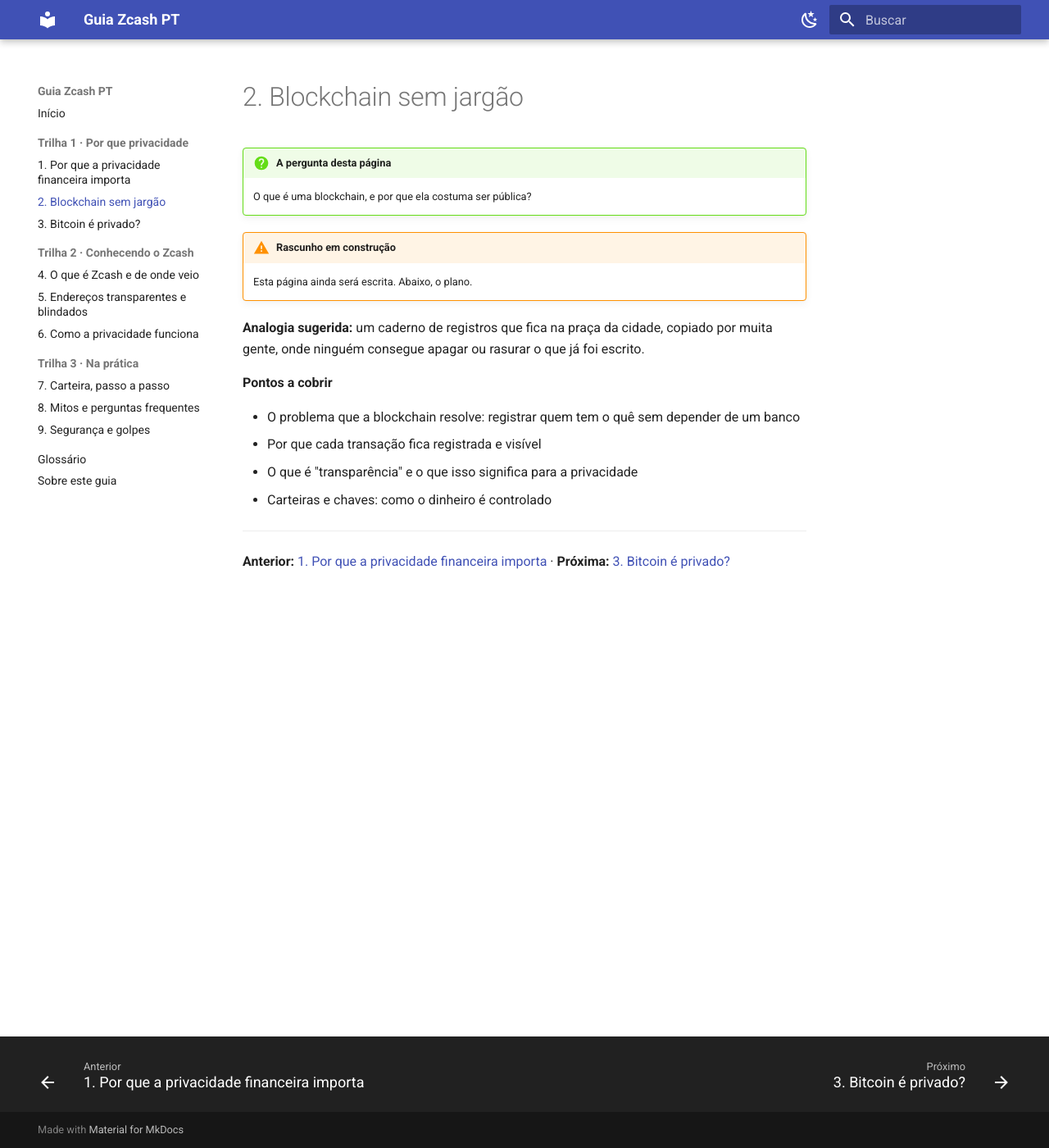
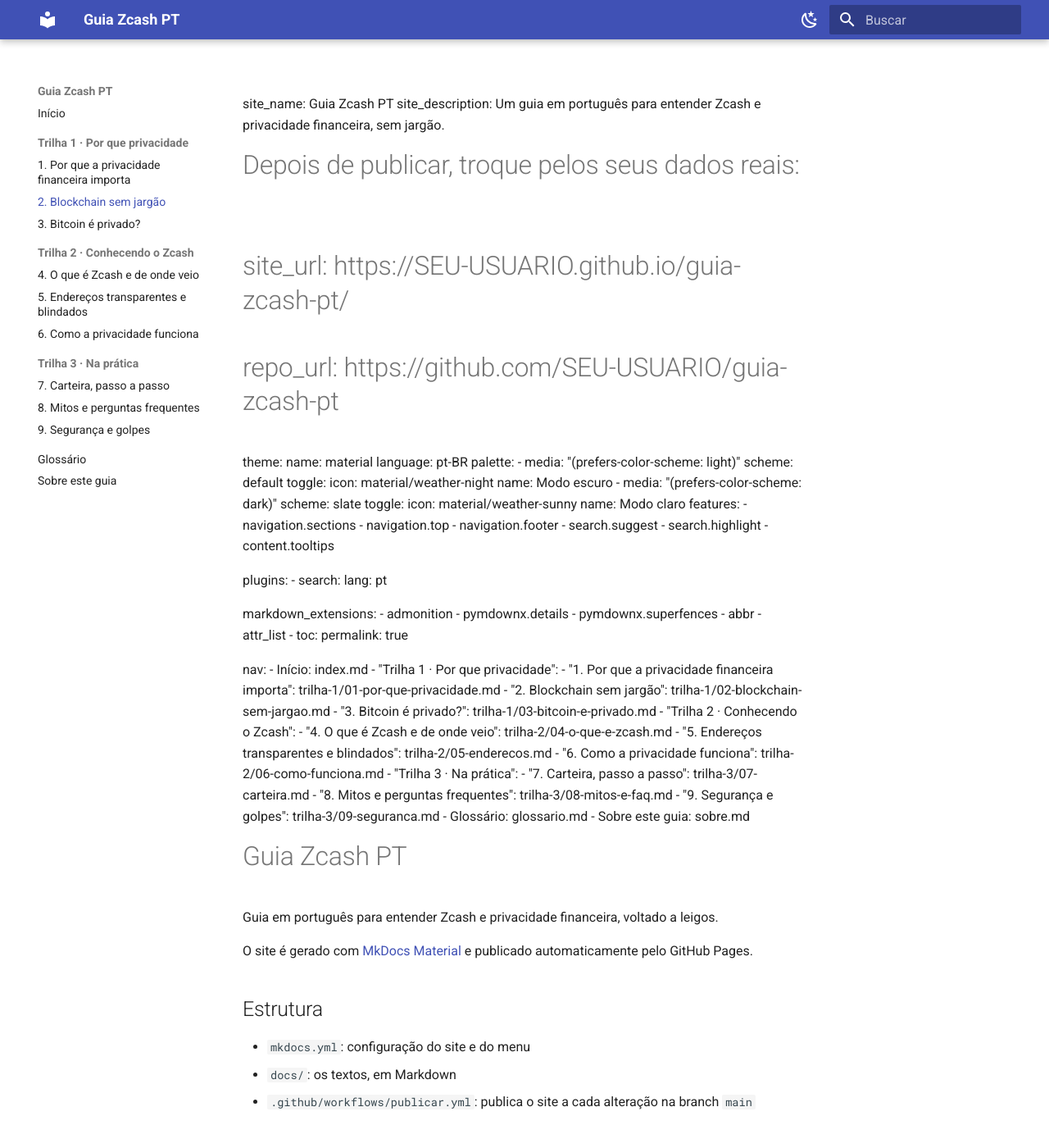
Before and after one commit to AAmanditaX/guia-zcash-pt, an MkDocs documentation site: the page built from docs/trilha-1/02-blockchain-sem-jargao.md, in a window 1280 px wide and 1400 px high. Shown: the whole window at 82% size. Built offline with MkDocs 1.6.1 and Material for MkDocs 9.7.7, drawn with Linux system fonts in a browser that asks for light colours; some of the changed text lies outside the part shown.

Commit message:
Revise blockchain guide with new metadata and layout
Updated the structure and content of the blockchain guide.

````diff
--- a/docs/trilha-1/02-blockchain-sem-jargao.md
+++ b/docs/trilha-1/02-blockchain-sem-jargao.md
@@ -1,20 +1,82 @@
-# 2. Blockchain sem jargão
 
-!!! question "A pergunta desta página"
-    O que é uma blockchain, e por que ela costuma ser pública?
+site_name: Guia Zcash PT
+site_description: Um guia em português para entender Zcash e privacidade financeira, sem jargão.
+# Depois de publicar, troque pelos seus dados reais:
+# site_url: https://SEU-USUARIO.github.io/guia-zcash-pt/
+# repo_url: https://github.com/SEU-USUARIO/guia-zcash-pt
 
-!!! warning "Rascunho em construção"
-    Esta página ainda será escrita. Abaixo, o plano.
+theme:
+  name: material
+  language: pt-BR
+  palette:
+    - media: "(prefers-color-scheme: light)"
+      scheme: default
+      toggle:
+        icon: material/weather-night
+        name: Modo escuro
+    - media: "(prefers-color-scheme: dark)"
+      scheme: slate
+      toggle:
+        icon: material/weather-sunny
+        name: Modo claro
+  features:
+    - navigation.sections
+    - navigation.top
+    - navigation.footer
+    - search.suggest
+    - search.highlight
+    - content.tooltips
 
-**Analogia sugerida:** um caderno de registros que fica na praça da cidade, copiado por muita gente, onde ninguém consegue apagar ou rasurar o que já foi escrito.
+plugins:
+  - search:
+      lang: pt
 
-**Pontos a cobrir**
+markdown_extensions:
+  - admonition
+  - pymdownx.details
+  - pymdownx.superfences
+  - abbr
+  - attr_list
+  - toc:
+      permalink: true
 
-- O problema que a blockchain resolve: registrar quem tem o quê sem depender de um banco
-- Por que cada transação fica registrada e visível
-- O que é "transparência" e o que isso significa para a privacidade
-- Carteiras e chaves: como o dinheiro é controlado
+nav:
+  - Início: index.md
+  - "Trilha 1 · Por que privacidade":
+      - "1. Por que a privacidade financeira importa": trilha-1/01-por-que-privacidade.md
+      - "2. Blockchain sem jargão": trilha-1/02-blockchain-sem-jargao.md
+      - "3. Bitcoin é privado?": trilha-1/03-bitcoin-e-privado.md
+  - "Trilha 2 · Conhecendo o Zcash":
+      - "4. O que é Zcash e de onde veio": trilha-2/04-o-que-e-zcash.md
+      - "5. Endereços transparentes e blindados": trilha-2/05-enderecos.md
+      - "6. Como a privacidade funciona": trilha-2/06-como-funciona.md
+  - "Trilha 3 · Na prática":
+      - "7. Carteira, passo a passo": trilha-3/07-carteira.md
+      - "8. Mitos e perguntas frequentes": trilha-3/08-mitos-e-faq.md
+      - "9. Segurança e golpes": trilha-3/09-seguranca.md
+  - Glossário: glossario.md
+  - Sobre este guia: sobre.md
 
----
+# Guia Zcash PT
 
-**Anterior:** [1. Por que a privacidade financeira importa](01-por-que-privacidade.md) · **Próxima:** [3. Bitcoin é privado?](03-bitcoin-e-privado.md)
+Guia em português para entender Zcash e privacidade financeira, voltado a leigos.
+
+O site é gerado com [MkDocs Material](https://squidfunk.github.io/mkdocs-material/) e publicado automaticamente pelo GitHub Pages.
+
+## Estrutura
+
+- `mkdocs.yml`: configuração do site e do menu
+- `docs/`: os textos, em Markdown
+- `.github/workflows/publicar.yml`: publica o site a cada alteração na branch `main`
+
+## Ver o site no seu computador (opcional)
+
+```
+pip install -r requirements.txt
+mkdocs serve
+```
+
+Depois abra `http://127.0.0.1:8000` no navegador.
+
+mkdocs-material
+mkdocs<2
````
